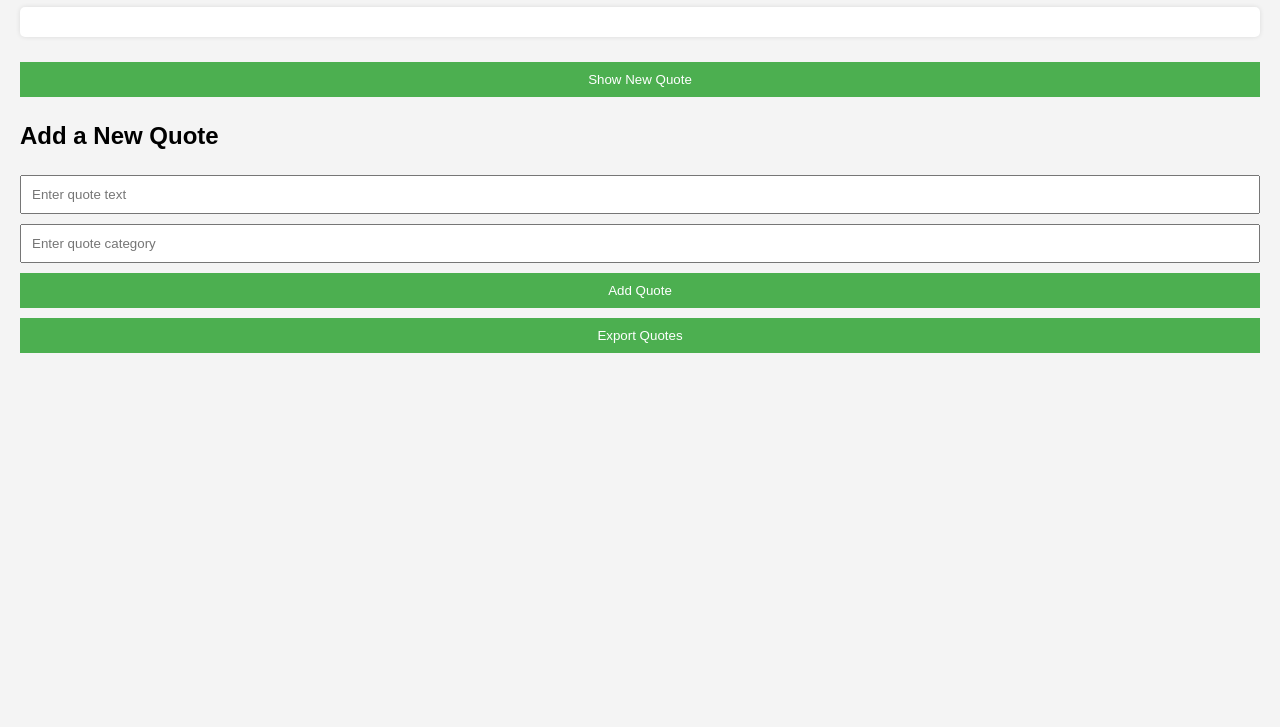
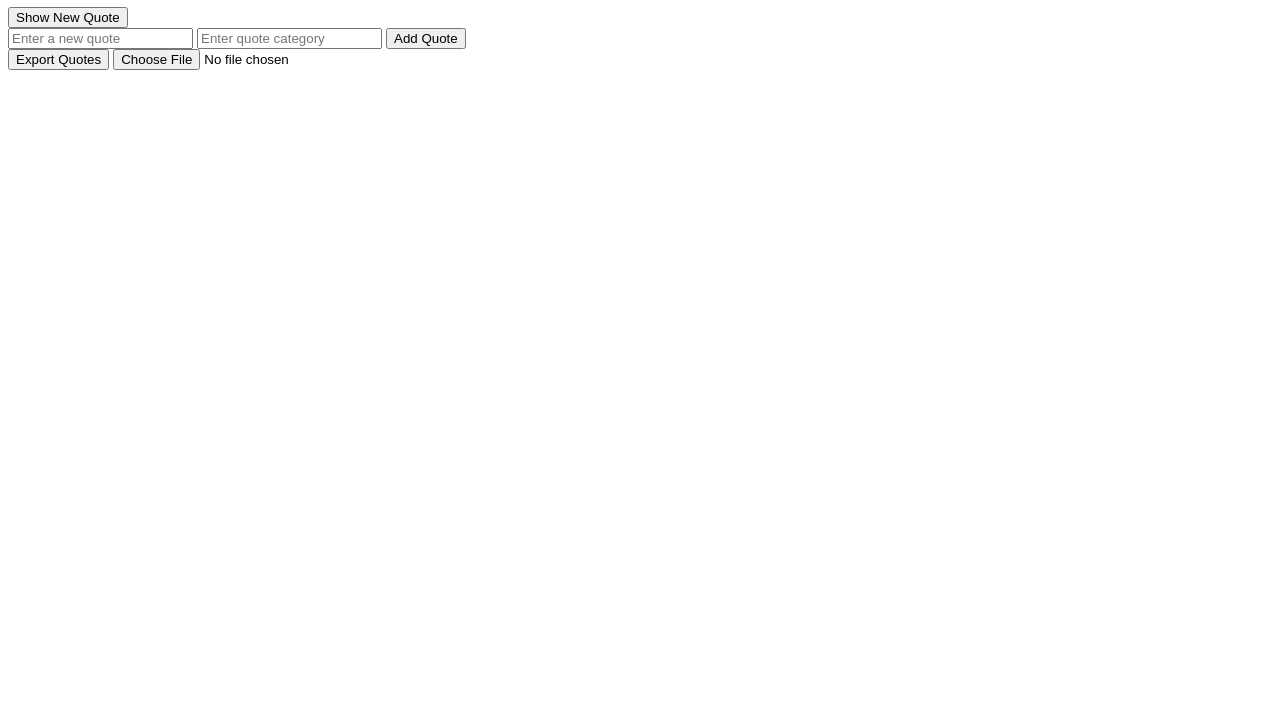
Before and after one commit to Agnettah-ctrl/alx_fe_javascript, a plain HTML site: page dom-manipulation/index.html in a window 1280 px wide. Shown: the part 73-800 px from the top of the page. Drawn offline with Linux system fonts and the light colour scheme.

Commit message:
index.html:[file]

```diff
--- a/dom-manipulation/index.html
+++ b/dom-manipulation/index.html
@@ -1,66 +1,30 @@
 <!DOCTYPE html>
 <html lang="en">
 <head>
-    <meta charset="UTF-8">
-    <meta name="viewport" content="width=device-width, initial-scale=1.0">
-    <title>Quote Storage App</title>
-    <style>
-        body {
-            font-family: Arial, sans-serif;
-            margin: 20px;
-            background-color: #f4f4f4;
-        }
-        #quote-display {
-            font-size: 1.2em;
-            margin-bottom: 20px;
-            padding: 15px;
-            background: white;
-            border-radius: 5px;
-            box-shadow: 0 0 5px rgba(0,0,0,0.1);
-        }
-        input, button {
-            padding: 10px;
-            margin: 5px 0;
-            width: 100%;
-            box-sizing: border-box;
-        }
-        button {
-            background: #4CAF50;
-            color: white;
-            border: none;
-            cursor: pointer;
-        }
-        button:hover {
-            background: #45a049;
-        }
-    </style>
+  <meta charset="UTF-8">
+  <meta name="viewport" content="width=device-width, initial-scale=1.0">
+  <title>Dynamic Quote Generator</title>
 </head>
 <body>
+  <h1>Dynamic Quote Generator</h1>
 
-    <h1>My Favorite Quotes</h1>
+  <!-- Display for random quotes -->
+  <div id="quoteDisplay"></div>
+  <button id="newQuote">Show New Quote</button>
 
-    <!-- Display Area -->
-    <div id="quote-display"></div>
+  <!-- Form to add new quotes -->
+  <div>
+    <input id="newQuoteText" type="text" placeholder="Enter a new quote" />
+    <input id="newQuoteCategory" type="text" placeholder="Enter quote category" />
+    <button onclick="addQuote()">Add Quote</button>
+  </div>
 
-    <!-- Show Random Quote Button -->
-    <button id="new-quote-btn">Show New Quote</button>
+  <!-- Export + Import functionality -->
+  <div>
+    <button id="exportQuotes">Export Quotes</button>
+    <input type="file" id="importFile" />
+  </div>
 
-    <h2>Add a New Quote</h2>
-
-    <!-- Input for Quote Text -->
-    <input type="text" id="quote-text" placeholder="Enter quote text">
-
-    <!-- Input for Quote Category -->
-    <input type="text" id="quote-category" placeholder="Enter quote category">
-
-    <!-- Add Quote Button -->
-    <button id="add-quote-btn">Add Quote</button>
-
-    <!-- Export Quotes Button (Grader requirement) -->
-    <button id="export-quotes-btn">Export Quotes</button>
-
-    <!-- Link to JS -->
-    <script src="script.js"></script>
-
+  <script src="script.js"></script>
 </body>
 </html>
```
